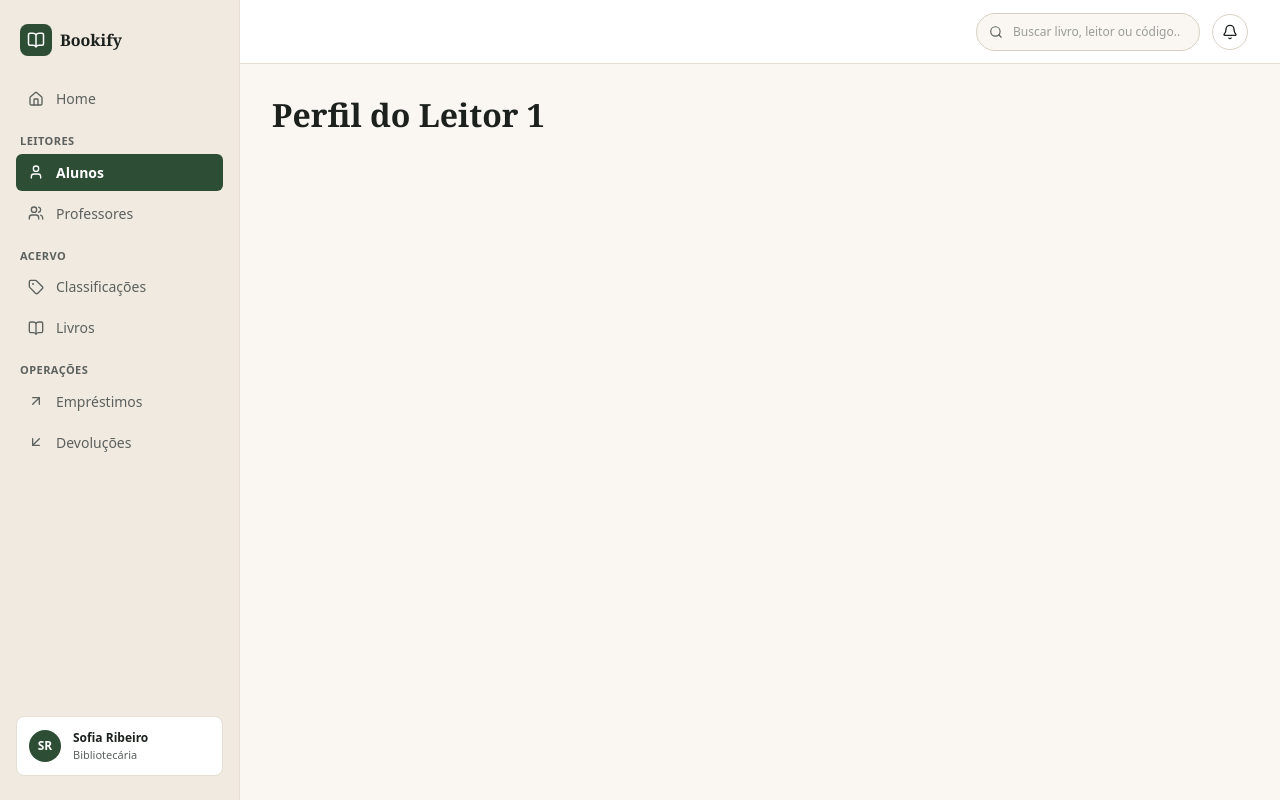
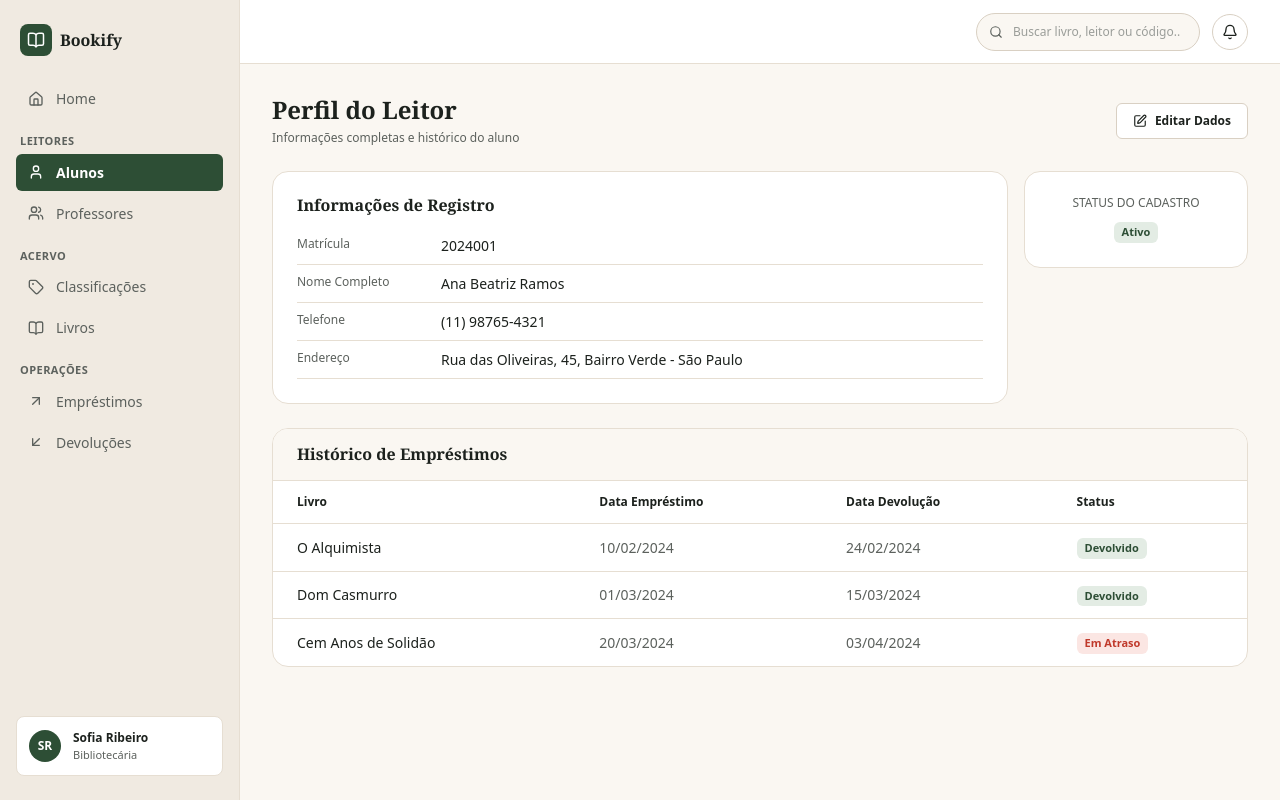
Before and after one commit to deboravians/bookify, a React (Vite) app in the folder frontend/: page /alunos/1 in a window 1280 px wide. Built offline with nearby package versions, Linux system fonts and the light colour scheme.

Commit message:
✨feat(front): implementa perfil do aluno

```diff
--- a/frontend/src/features/auth/components/BrandPanel/BrandPanel.tsx
+++ b/frontend/src/features/auth/components/BrandPanel/BrandPanel.tsx
@@ -33,7 +33,7 @@ export function BrandPanel({ quote = DEFAULT_QUOTE }: BrandPanelProps) {
           <blockquote>
             <p>“{quote.text}”</p>
           </blockquote>
-          <figcaption>— {quote.author}</figcaption>
+          <figcaption>- {quote.author}</figcaption>
         </figure>
       </div>
 
--- /dev/null
+++ b/frontend/src/features/students/components/LoanHistoryTable/LoanHistoryTable.module.css
@@ -0,0 +1,53 @@
+.card {
+  overflow: hidden;
+  background-color: var(--color-surface);
+  border: 1px solid var(--color-border);
+  border-radius: var(--radius-lg);
+}
+
+.title {
+  padding: var(--space-4) var(--space-6);
+  font-size: var(--text-base);
+  background-color: var(--color-background);
+}
+
+.wrapper {
+  overflow-x: auto;
+}
+
+.table {
+  width: 100%;
+  font-size: var(--text-sm);
+  text-align: left;
+  border-collapse: collapse;
+}
+
+.table th {
+  padding: var(--space-3) var(--space-6);
+  font-size: var(--text-xs);
+  font-weight: 600;
+  white-space: nowrap;
+  border-top: 1px solid var(--color-border);
+}
+
+.table td {
+  padding: var(--space-3) var(--space-6);
+  white-space: nowrap;
+  border-top: 1px solid var(--color-border);
+}
+
+.book {
+  font-weight: 500;
+}
+
+.muted {
+  color: var(--color-text-muted);
+}
+
+.message {
+  padding: var(--space-8) var(--space-6);
+  font-size: var(--text-sm);
+  color: var(--color-text-muted);
+  text-align: center;
+  border-top: 1px solid var(--color-border);
+}
--- /dev/null
+++ b/frontend/src/features/students/components/LoanHistoryTable/LoanHistoryTable.tsx
@@ -0,0 +1,57 @@
+import { Badge } from '@/components/ui/Badge/Badge'
+import type { Loan, LoanStatus } from '../../types'
+import styles from './LoanHistoryTable.module.css'
+
+const statusBadge: Record<LoanStatus, { label: string; tone: 'success' | 'neutral' | 'danger' }> = {
+  em_andamento: { label: 'Em Andamento', tone: 'neutral' },
+  devolvido: { label: 'Devolvido', tone: 'success' },
+  em_atraso: { label: 'Em Atraso', tone: 'danger' },
+}
+
+function formatDate(date: string) {
+  const [year, month, day] = date.split('-')
+  return `${day}/${month}/${year}`
+}
+
+type LoanHistoryTableProps = {
+  loans: Loan[]
+}
+
+export function LoanHistoryTable({ loans }: LoanHistoryTableProps) {
+  return (
+    <section className={styles.card}>
+      <h2 className={styles.title}>Histórico de Empréstimos</h2>
+
+      {loans.length === 0 ? (
+        <p className={styles.message}>Nenhum empréstimo registrado para este aluno.</p>
+      ) : (
+        <div className={styles.wrapper}>
+          <table className={styles.table}>
+            <thead>
+              <tr>
+                <th scope="col">Livro</th>
+                <th scope="col">Data Empréstimo</th>
+                <th scope="col">Data Devolução</th>
+                <th scope="col">Status</th>
+              </tr>
+            </thead>
+            <tbody>
+              {loans.map((loan) => (
+                <tr key={loan.id}>
+                  <td className={styles.book}>{loan.bookTitle}</td>
+                  <td className={styles.muted}>{formatDate(loan.loanDate)}</td>
+                  <td className={styles.muted}>{formatDate(loan.returnDate)}</td>
+                  <td>
+                    <Badge tone={statusBadge[loan.status].tone}>
+                      {statusBadge[loan.status].label}
+                    </Badge>
+                  </td>
+                </tr>
+              ))}
+            </tbody>
+          </table>
+        </div>
+      )}
+    </section>
+  )
+}
--- /dev/null
+++ b/frontend/src/features/students/components/StudentInfoCard/StudentInfoCard.module.css
@@ -0,0 +1,34 @@
+.card {
+  padding: var(--space-6);
+  background-color: var(--color-surface);
+  border: 1px solid var(--color-border);
+  border-radius: var(--radius-lg);
+}
+
+.title {
+  margin-bottom: var(--space-3);
+  font-size: var(--text-base);
+}
+
+.list {
+  display: flex;
+  flex-direction: column;
+}
+
+.row {
+  display: grid;
+  grid-template-columns: 8rem 1fr;
+  gap: var(--space-4);
+  padding: var(--space-2) 0;
+  font-size: var(--text-sm);
+  border-bottom: 1px solid var(--color-border);
+}
+
+.row dt {
+  font-size: var(--text-xs);
+  color: var(--color-text-muted);
+}
+
+.row dd {
+  margin: 0;
+}
--- /dev/null
+++ b/frontend/src/features/students/components/StudentInfoCard/StudentInfoCard.tsx
@@ -0,0 +1,38 @@
+import type { Address, Student } from '../../types'
+import styles from './StudentInfoCard.module.css'
+
+function formatAddress({ street, number, complement, neighborhood, city }: Address) {
+  const firstPart = [street, number, complement, neighborhood].filter(Boolean).join(', ')
+  if (firstPart && city) return `${firstPart} - ${city}`
+  return firstPart || city || '-'
+}
+
+type StudentInfoCardProps = {
+  student: Student
+}
+
+export function StudentInfoCard({ student }: StudentInfoCardProps) {
+  return (
+    <section className={styles.card}>
+      <h2 className={styles.title}>Informações de Registro</h2>
+      <dl className={styles.list}>
+        <div className={styles.row}>
+          <dt>Matrícula</dt>
+          <dd>{student.registration}</dd>
+        </div>
+        <div className={styles.row}>
+          <dt>Nome Completo</dt>
+          <dd>{student.name}</dd>
+        </div>
+        <div className={styles.row}>
+          <dt>Telefone</dt>
+          <dd>{student.phone || '-'}</dd>
+        </div>
+        <div className={styles.row}>
+          <dt>Endereço</dt>
+          <dd>{formatAddress(student.address)}</dd>
+        </div>
+      </dl>
+    </section>
+  )
+}
--- /dev/null
+++ b/frontend/src/features/students/components/StudentStatusCard/StudentStatusCard.module.css
@@ -0,0 +1,18 @@
+.card {
+  display: flex;
+  flex-direction: column;
+  align-items: center;
+  gap: var(--space-3);
+  padding: var(--space-6);
+  background-color: var(--color-surface);
+  border: 1px solid var(--color-border);
+  border-radius: var(--radius-lg);
+}
+
+.title {
+  font-family: var(--font-body);
+  font-size: var(--text-xs);
+  font-weight: 500;
+  color: var(--color-text-muted);
+  text-transform: uppercase;
+}
--- /dev/null
+++ b/frontend/src/features/students/components/StudentStatusCard/StudentStatusCard.tsx
@@ -0,0 +1,15 @@
+import { Badge } from '@/components/ui/Badge/Badge'
+import styles from './StudentStatusCard.module.css'
+
+type StudentStatusCardProps = {
+  active: boolean
+}
+
+export function StudentStatusCard({ active }: StudentStatusCardProps) {
+  return (
+    <section className={styles.card}>
+      <h2 className={styles.title}>Status do Cadastro</h2>
+      <Badge tone={active ? 'success' : 'neutral'}>{active ? 'Ativo' : 'Inativo'}</Badge>
+    </section>
+  )
+}
--- a/frontend/src/features/students/components/StudentsTable/StudentsTable.tsx
+++ b/frontend/src/features/students/components/StudentsTable/StudentsTable.tsx
@@ -27,7 +27,7 @@ export function StudentsTable({ students }: StudentsTableProps) {
             <tr key={student.id}>
               <td className={styles.registration}>{student.registration}</td>
               <td>{student.name}</td>
-              <td className={styles.muted}>{student.phone || '—'}</td>
+              <td className={styles.muted}>{student.phone || '-'}</td>
               <td>
                 <Badge tone={student.active ? 'success' : 'neutral'}>
                   {student.active ? 'Ativo' : 'Inativo'}
--- /dev/null
+++ b/frontend/src/features/students/pages/StudentProfilePage.module.css
@@ -0,0 +1,28 @@
+.grid {
+  display: grid;
+  grid-template-columns: 1fr 14rem;
+  align-items: start;
+  gap: var(--space-4);
+  margin-bottom: var(--space-6);
+}
+
+.message {
+  display: flex;
+  flex-direction: column;
+  align-items: center;
+  gap: var(--space-2);
+  padding: var(--space-12) var(--space-6);
+  font-size: var(--text-sm);
+  color: var(--color-text-muted);
+  text-align: center;
+}
+
+.message a {
+  color: var(--color-primary);
+}
+
+@media (max-width: 768px) {
+  .grid {
+    grid-template-columns: 1fr;
+  }
+}
--- a/frontend/src/features/students/pages/StudentProfilePage.tsx
+++ b/frontend/src/features/students/pages/StudentProfilePage.tsx
@@ -1,6 +1,62 @@
-import { useParams } from 'react-router'
+import { useEffect, useState } from 'react'
+import { Link, useParams } from 'react-router'
+import { SquarePen } from 'lucide-react'
+import { ButtonLink } from '@/components/ui/Button/Button'
+import { PageHeader } from '@/components/ui/PageHeader/PageHeader'
+import { LoanHistoryTable } from '../components/LoanHistoryTable/LoanHistoryTable'
+import { StudentInfoCard } from '../components/StudentInfoCard/StudentInfoCard'
+import { StudentStatusCard } from '../components/StudentStatusCard/StudentStatusCard'
+import { getStudent, getStudentLoans } from '../services/studentService'
+import type { Loan, Student } from '../types'
+import styles from './StudentProfilePage.module.css'
 
 export function StudentProfilePage() {
-  const { id } = useParams()
-  return <h1>Perfil do Leitor {id}</h1>
+  const { id = '' } = useParams()
+  const [student, setStudent] = useState<Student | null>(null)
+  const [loans, setLoans] = useState<Loan[]>([])
+  const [isLoading, setIsLoading] = useState(true)
+  const [error, setError] = useState<string | null>(null)
+
+  useEffect(() => {
+    Promise.all([getStudent(id), getStudentLoans(id)])
+      .then(([studentData, loansData]) => {
+        setStudent(studentData)
+        setLoans(loansData)
+      })
+      .catch((err: Error) => setError(err.message))
+      .finally(() => setIsLoading(false))
+  }, [id])
+
+  if (isLoading) return <p className={styles.message}>Carregando perfil...</p>
+
+  if (error || !student) {
+    return (
+      <div className={styles.message}>
+        <p>{error ?? 'Não foi possível carregar o perfil.'}</p>
+        <Link to="/alunos">Voltar para a lista de alunos</Link>
+      </div>
+    )
+  }
+
+  return (
+    <>
+      <PageHeader
+        title="Perfil do Leitor"
+        description="Informações completas e histórico do aluno"
+        action={
+          <ButtonLink to={`/alunos/${student.id}/editar`} variant="secondary" size="sm">
+            <SquarePen size={14} aria-hidden />
+            Editar Dados
+          </ButtonLink>
+        }
+      />
+
+      <div className={styles.grid}>
+        <StudentInfoCard student={student} />
+        <StudentStatusCard active={student.active} />
+      </div>
+
+      <LoanHistoryTable loans={loans} />
+    </>
+  )
 }
--- a/frontend/src/features/students/services/studentService.ts
+++ b/frontend/src/features/students/services/studentService.ts
@@ -1,4 +1,4 @@
-import type { Student, StudentInput } from '../types'
+import type { Loan, Student, StudentInput } from '../types'
 
 let students: Student[] = [
   {
@@ -73,6 +73,41 @@ let students: Student[] = [
   },
 ]
 
+const loans: Loan[] = [
+  {
+    id: '1',
+    studentId: '1',
+    bookTitle: 'O Alquimista',
+    loanDate: '2024-02-10',
+    returnDate: '2024-02-24',
+    status: 'devolvido',
+  },
+  {
+    id: '2',
+    studentId: '1',
+    bookTitle: 'Dom Casmurro',
+    loanDate: '2024-03-01',
+    returnDate: '2024-03-15',
+    status: 'devolvido',
+  },
+  {
+    id: '3',
+    studentId: '1',
+    bookTitle: 'Cem Anos de Solidão',
+    loanDate: '2024-03-20',
+    returnDate: '2024-04-03',
+    status: 'em_atraso',
+  },
+  {
+    id: '4',
+    studentId: '2',
+    bookTitle: 'Memórias Póstumas de Brás Cubas',
+    loanDate: '2024-04-02',
+    returnDate: '2024-04-16',
+    status: 'em_andamento',
+  },
+]
+
 function delay(ms = 500) {
   return new Promise((resolve) => setTimeout(resolve, ms))
 }
@@ -113,3 +148,8 @@ export async function setStudentActive(id: string, active: boolean): Promise<Stu
   students = students.map((s) => (s.id === id ? updated : s))
   return updated
 }
+
+export async function getStudentLoans(studentId: string): Promise<Loan[]> {
+  await delay()
+  return loans.filter((loan) => loan.studentId === studentId)
+}
```
Also changed, not shown: frontend/src/features/students/types.ts (+11 -0 lines).
